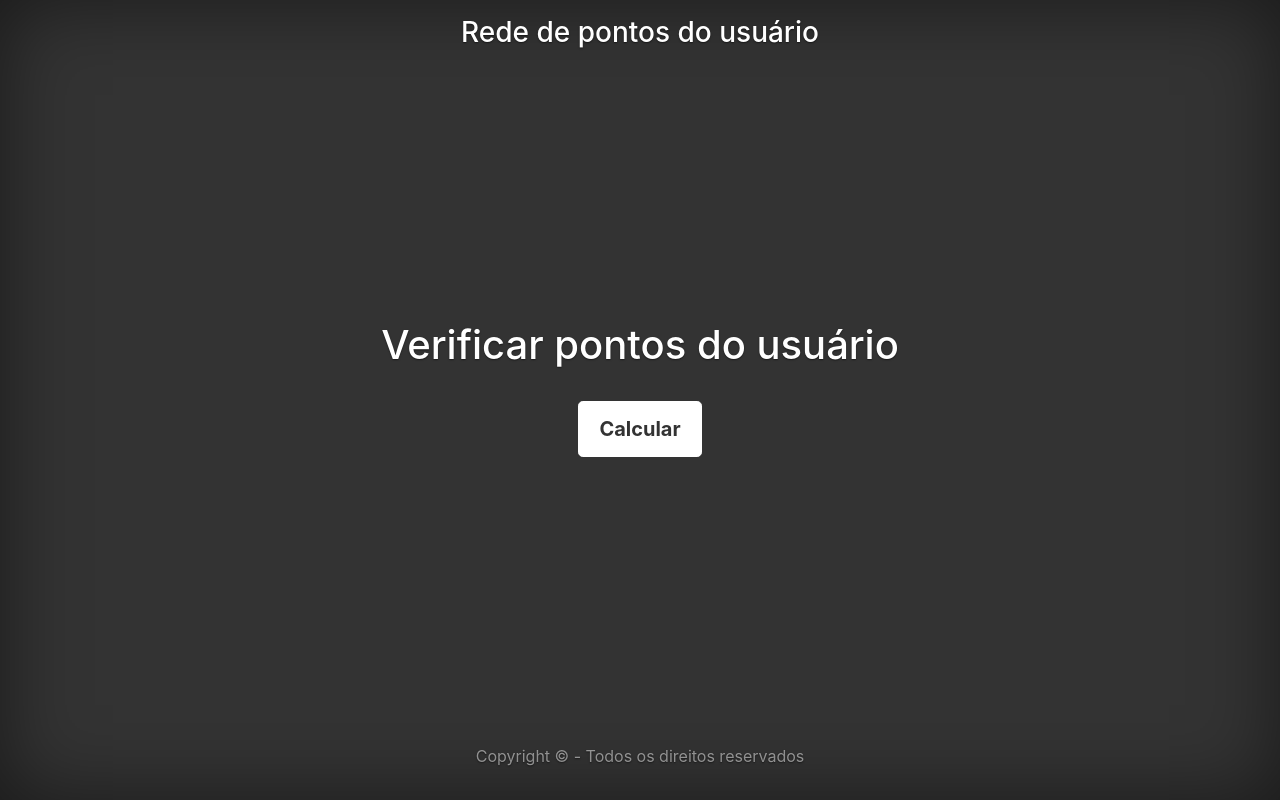
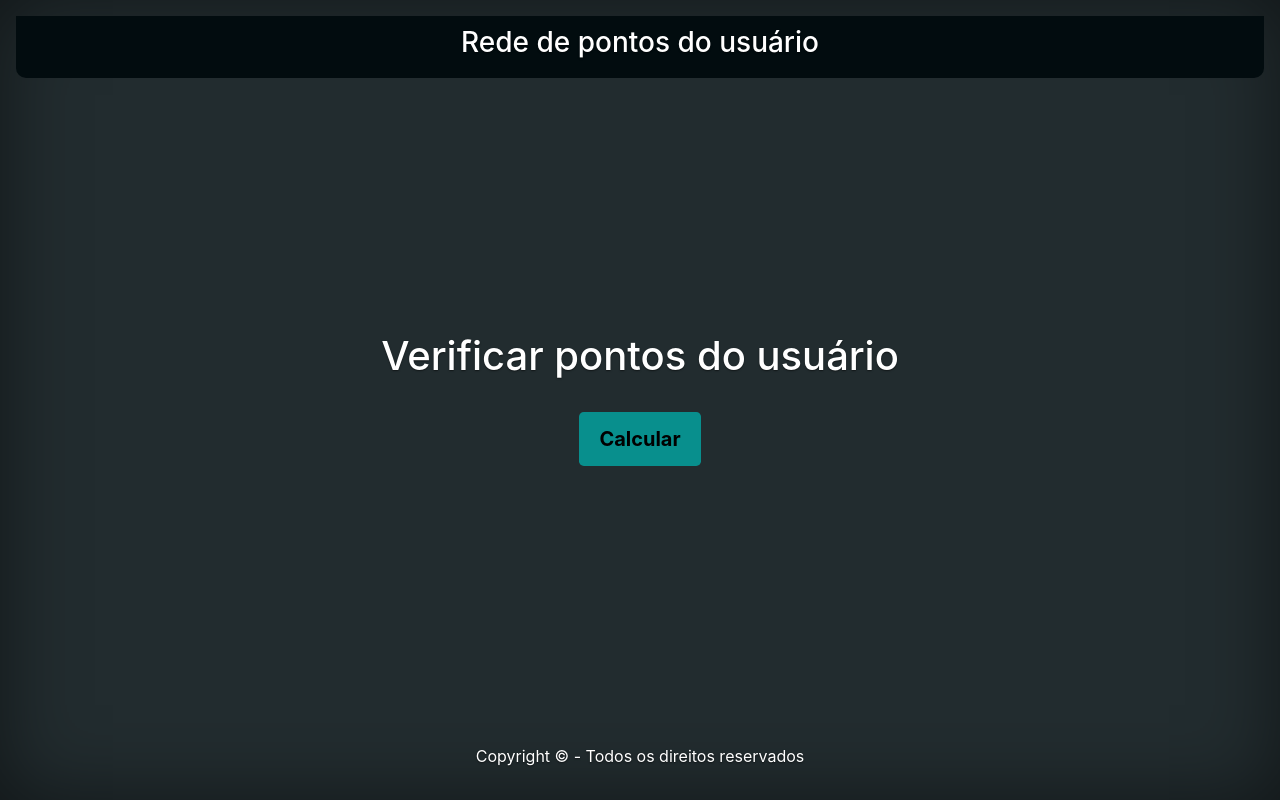
Before and after one commit to Gustavonsm/Teste-Anexus, a PHP site: page / in a window 1280 px wide. Run offline with PHP 8.4, Linux system fonts and the light colour scheme.

Commit message:
Update cover.css

```diff
--- a/anexus/css/cover.css
+++ b/anexus/css/cover.css
@@ -1,24 +1,20 @@
-/*
- * Globals
- */
 
-/* Links */
-a,
-a:focus,
-a:hover {
-  color: #fff;
-}
 
 /* Custom default button */
+
+.btn-secondary:hover{
+  color:white;
+  background-color: #08EFBD;
+
+}
 .btn-secondary,
-.btn-secondary:hover,
 .btn-secondary:focus {
-  color: #333;
+  color: #fff;
   text-shadow: none; /* Prevent inheritance from `body` */
-  background-color: #fff;
-  border: .05rem solid #fff;
+  background-color: #088F8D;
+  border: none;
+  color :black;
 }
-
 
 /*
  * Base structure
@@ -27,80 +23,30 @@ a:hover {
 html,
 body {
   height: 100%;
-  background-color: #333;
+  background-color: #222C2F;
 }
 
 body {
-  display: -ms-flexbox;
-  display: flex;
+
   color: #fff;
   text-shadow: 0 .05rem .1rem rgba(0, 0, 0, .5);
   box-shadow: inset 0 0 5rem rgba(0, 0, 0, .5);
+  margin: 0px;
 }
 
-.cover-container {
-  max-width: 42em;
-}
-
-
-/*
- * Header
- */
-.masthead {
-  margin-bottom: 2rem;
-}
-
-.masthead-brand {
-  margin-bottom: 0;
-}
-
-.nav-masthead .nav-link {
-  padding: .25rem 0;
-  font-weight: 700;
-  color: rgba(255, 255, 255, .5);
-  background-color: transparent;
-  border-bottom: .25rem solid transparent;
-}
-
-.nav-masthead .nav-link:hover,
-.nav-masthead .nav-link:focus {
-  border-bottom-color: rgba(255, 255, 255, .25);
-}
-
-.nav-masthead .nav-link + .nav-link {
-  margin-left: 1rem;
-}
-
-.nav-masthead .active {
-  color: #fff;
-  border-bottom-color: #fff;
-}
-
-@media (min-width: 48em) {
-  .masthead-brand {
-    float: left;
-  }
-  .nav-masthead {
-    float: right;
-  }
-}
-
-
-/*
- * Cover
- */
-.cover {
-  padding: 0 1.5rem;
-}
 .cover .btn-lg {
   padding: .75rem 1.25rem;
   font-weight: 700;
 }
 
+td{
+  padding: 5px;
+}
 
-/*
- * Footer
- */
-.mastfoot {
-  color: rgba(255, 255, 255, .5);
+header {
+  background-color: #020C0F;
+  grid-area: header;
+  border-bottom-right-radius:10px;
+ border-bottom-left-radius:10px;
+  padding: 10px;
 }
```
